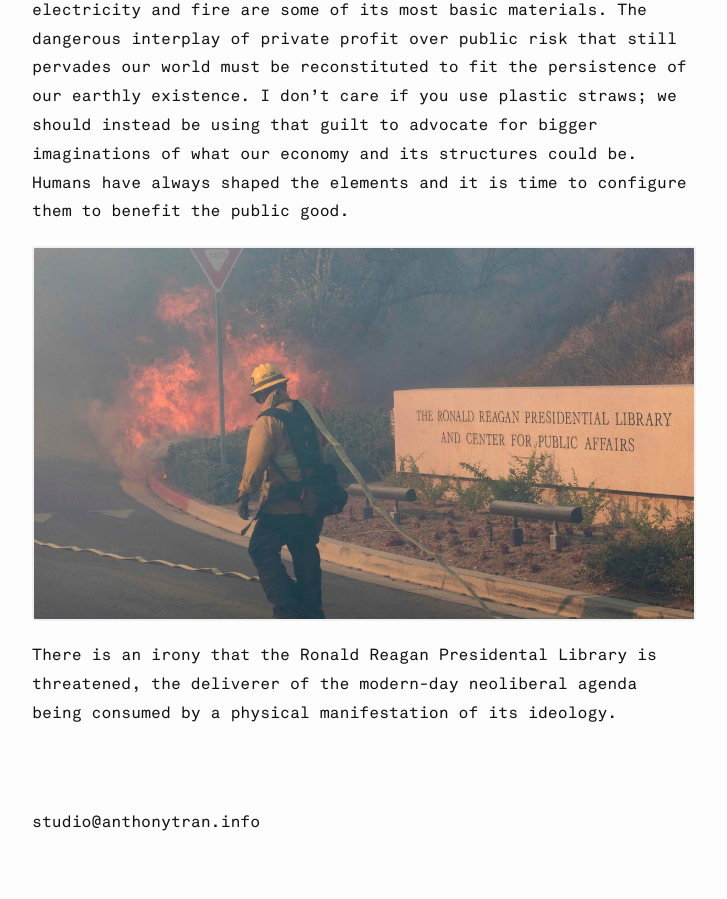
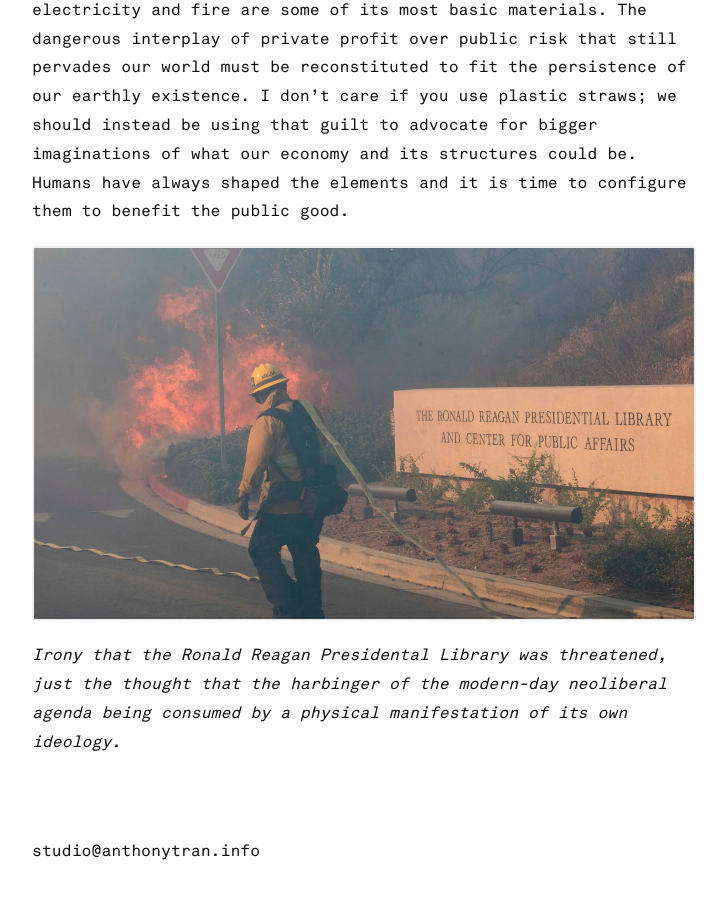
Before and after one commit to atran/atran.github.io, a Jekyll site: the page built from _posts/2019-10-30-on-pg-e-and-the-autumnal-wildfires.md, in a window 1280 px wide and 900 px high, scrolled down 4349 px. Shown: the whole window, without its empty margins (278-1005 px from the left). Built offline with Jekyll 4.4.1, drawn with Linux system fonts in a browser that asks for light colours; nearby versions of some CDN libraries; before the commit the page ends 5221 px from its top, so only the background shows below that.

Commit message:
edit fire post

```diff
--- a/_posts/2019-10-30-on-pg-e-and-the-autumnal-wildfires.md
+++ b/_posts/2019-10-30-on-pg-e-and-the-autumnal-wildfires.md
@@ -34,4 +34,4 @@
 
 ![](/img/452d8096-4da1-416f-a0d3-a3d81f0ef33c-afp_afp_1lv3v1.jpeg)
 
-There is an irony that the Ronald Reagan Presidental Library is threatened, the deliverer of the modern-day neoliberal agenda being consumed by a physical manifestation of its ideology.
+_Irony that the Ronald Reagan Presidental Library was threatened, just the thought that the harbinger of the modern-day neoliberal agenda being consumed by a physical manifestation of its own ideology._
```
